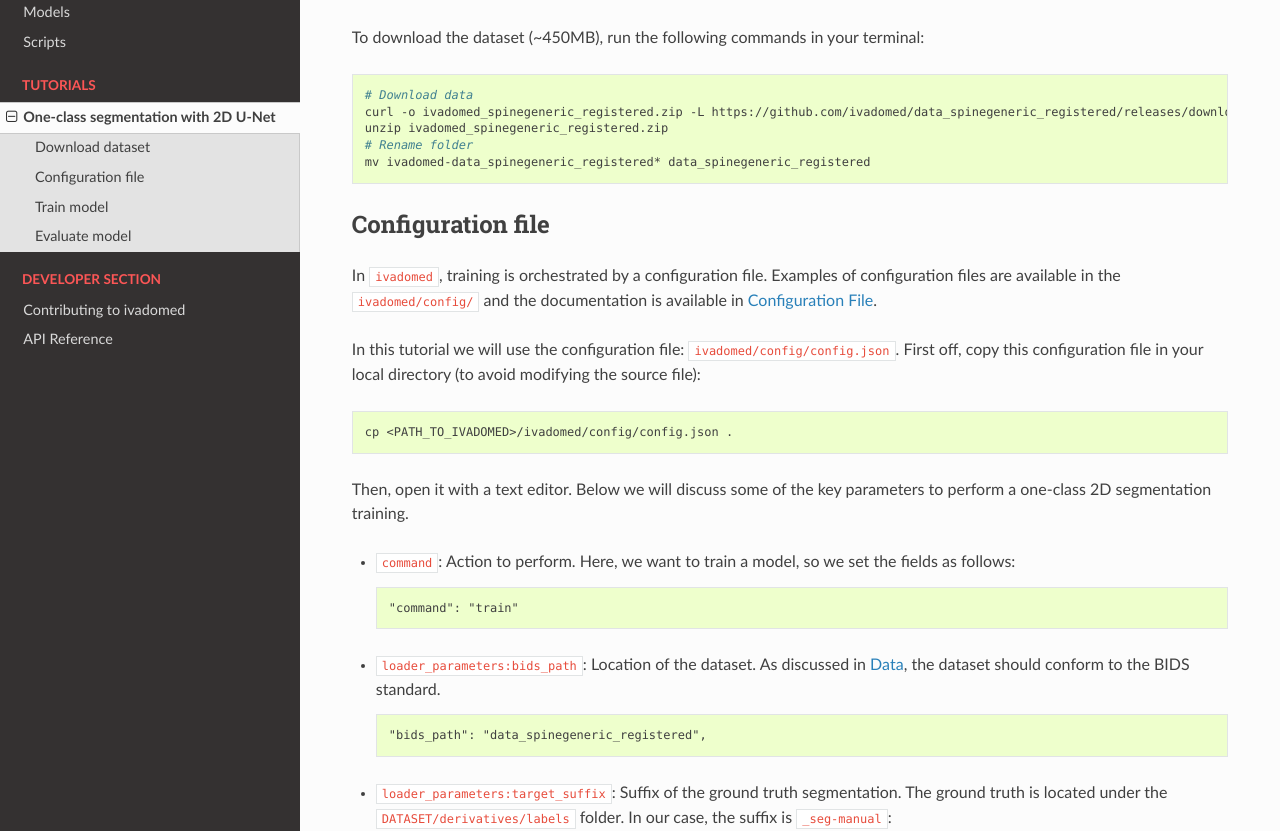
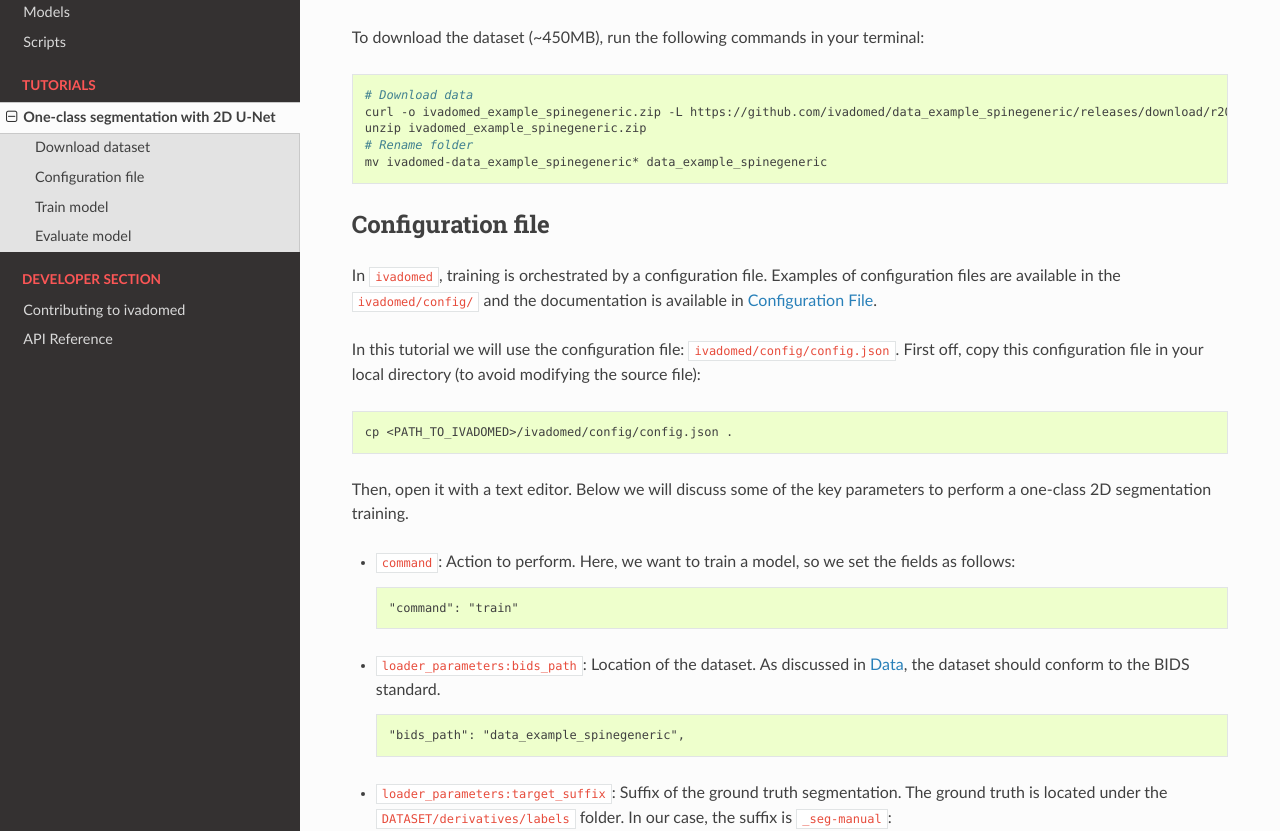
Before and after one commit to ivadomed/ivadomed, a Sphinx documentation site: the page built from docs/source/tutorials/one_class_segmentation_2d_unet.rst, in a window 1280 px wide and 1400 px high. Shown: the part 430-1261 px from the top of the window. Built offline with Sphinx 7.4.7 and the Read the Docs theme 2.0.0, drawn with Linux system fonts in a browser that asks for light colours.

Commit message:
tut: rename folder

```diff
--- a/docs/source/tutorials/one_class_segmentation_2d_unet.rst
+++ b/docs/source/tutorials/one_class_segmentation_2d_unet.rst
@@ -24,10 +24,10 @@ To download the dataset (~450MB), run the following commands in your terminal:
 .. code-block:: bash
 
    # Download data
-   curl -o ivadomed_spinegeneric_registered.zip -L https://github.com/ivadomed/data_spinegeneric_registered/releases/download/r20200907/data_spinegeneric_registered-r20200907.zip
-   unzip ivadomed_spinegeneric_registered.zip
+   curl -o ivadomed_example_spinegeneric.zip -L https://github.com/ivadomed/data_example_spinegeneric/releases/download/r20200907/data_spinegeneric_registered-r20200907.zip
+   unzip ivadomed_example_spinegeneric.zip
    # Rename folder
-   mv ivadomed-data_spinegeneric_registered* data_spinegeneric_registered
+   mv ivadomed-data_example_spinegeneric* data_example_spinegeneric
 
 
 Configuration file
@@ -57,7 +57,7 @@ segmentation training.
 
   .. code-block:: xml
 
-     "bids_path": "data_spinegeneric_registered",
+     "bids_path": "data_example_spinegeneric",
 
 - ``loader_parameters:target_suffix``: Suffix of the ground truth segmentation. The ground truth is located
   under the ``DATASET/derivatives/labels`` folder. In our case, the suffix is ``_seg-manual``:
```
